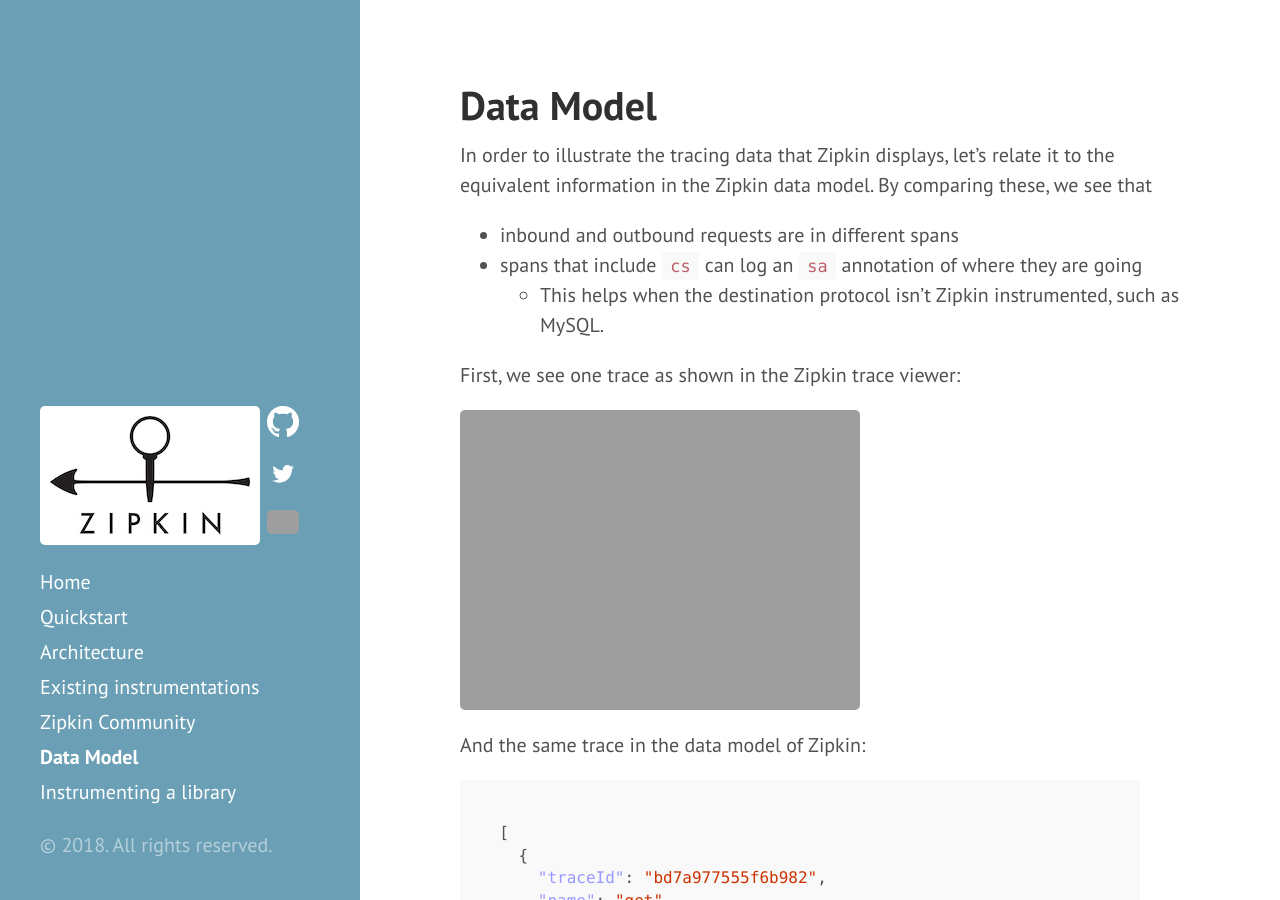
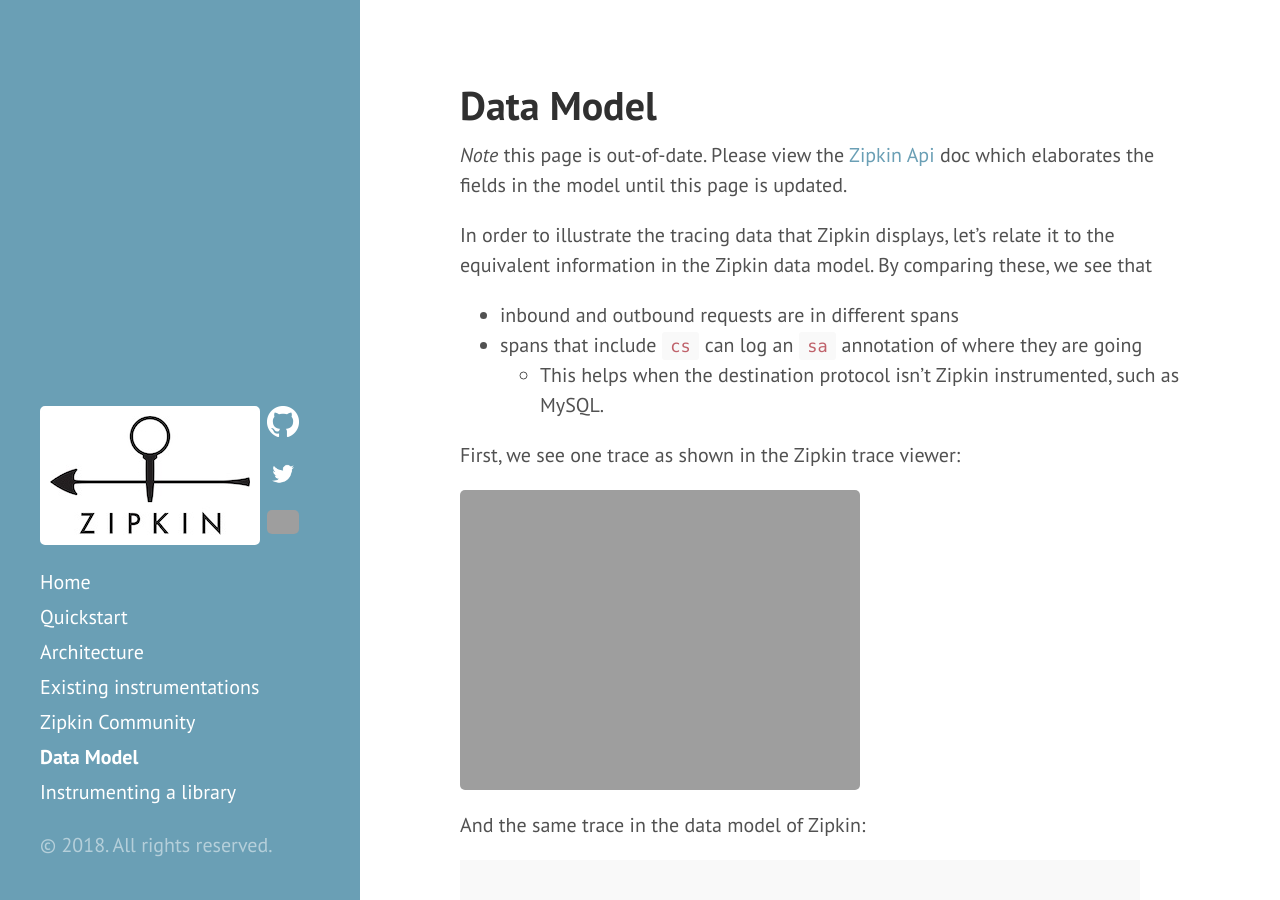
Before and after one commit to openzipkin/openzipkin.github.io, a Jekyll site: the page built from pages/data_model.md, in a window 1280 px wide and 900 px high. Built offline with Jekyll 4.4.1, drawn with Linux system fonts in a browser that asks for light colours.

Commit message:
Adds cautionary note

```diff
--- a/pages/data_model.md
+++ b/pages/data_model.md
@@ -1,6 +1,8 @@
 ---
 title: Data Model
 ---
+
+*Note* this page is out-of-date. Please view the [Zipkin Api](https://zipkin.io/zipkin-api/#/default/post_spans) doc which elaborates the fields in the model until this page is updated.
 
 In order to illustrate the tracing data that Zipkin displays, let's relate it to the equivalent information in the Zipkin data model. By comparing these, we see that
 
```
